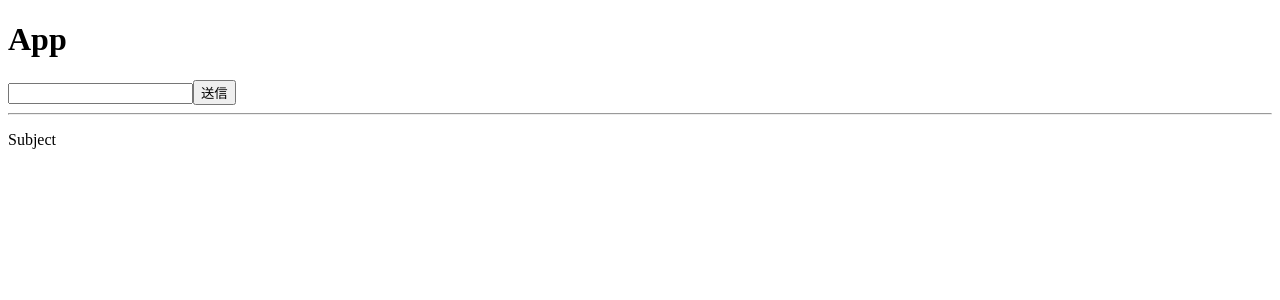
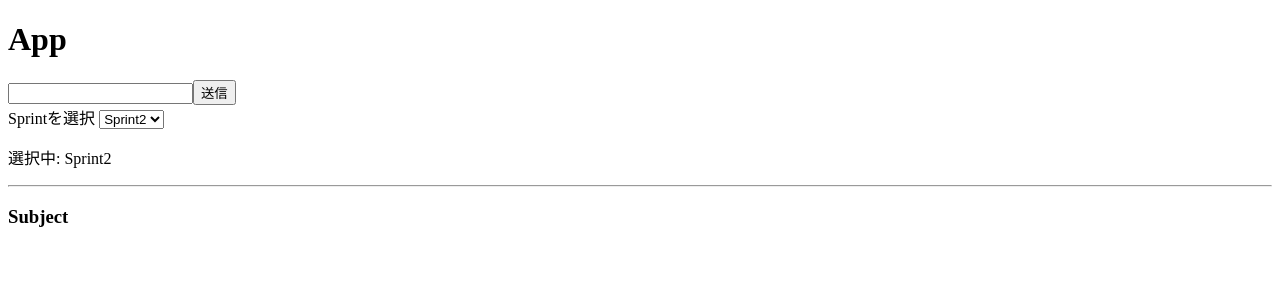
Before and after one commit to Pon-Taichi/BehaviorSubject, an Angular app: page / in a window 1280 px wide. Shown: the top 300 px of the page. Built offline with nearby package versions, Linux system fonts and the light colour scheme.

Commit message:
セレクトボックス操作時のみSprintを取得可能

```diff
--- a/src/app/app.component.html
+++ b/src/app/app.component.html
@@ -1,6 +1,21 @@
+<!-- フォームのサンプル -->
 <h1>{{ value }}</h1>
 <input type="text" #input />
 <button (click)="onClick(input.value)">送信</button>
+<!-- ここまで -->
+
+<div>
+    <label for="select">Sprintを選択 </label>
+    <select id="select" #sprint (change)="onChange(sprint.value)">
+        <option
+            *ngFor="let sprint of sprintList"
+            [selected]="isCurrentSprint(sprint)"
+        >
+            {{ sprint.name }}
+        </option>
+    </select>
+    <p>選択中: {{ selectedSprint.name }}</p>
+</div>
+
 <hr />
-
 <app-subject></app-subject>
--- a/src/app/app.component.ts
+++ b/src/app/app.component.ts
@@ -1,4 +1,5 @@
 import { Component, OnInit } from '@angular/core';
+import { Sprint } from 'mock-sprint';
 import { SubjectService } from './services/subject.service';
 
 @Component({
@@ -8,14 +9,56 @@ import { SubjectService } from './services/subject.service';
 })
 export class AppComponent implements OnInit {
     constructor(private subjectService: SubjectService) {}
-    title = 'learn-subject';
+
     value: string = 'App';
 
+    initialData: Sprint = {
+        id: '0',
+        name: '------',
+        timeFrame: 'initial',
+    };
+
+    sprintList: Sprint[] = [this.initialData];
+    selectedSprint: Sprint = this.initialData;
+
     ngOnInit() {
+        // フォームのサンプル
         this.subjectService.subject.subscribe((data) => (this.value = data));
+
+        // 選択中のSprintを購読
+        this.subjectService.sprintSubject.subscribe((res) => {
+            this.selectedSprint = res;
+        });
+
+        // Sprint一覧を取得
+        this.subjectService.getSprintList().subscribe((res) => {
+            // Sprint一覧から現在のSprintを取得
+            const sprint = res.find((s) => this.isCurrentSprint(s));
+
+            if (sprint) {
+                // 現在のSprintを選択中Sprint更新メソッドへ渡す
+                this.subjectService.updateSelectedSprint(sprint);
+            }
+
+            // Sprint一覧を初期値に追加
+            this.sprintList.push(...res);
+        });
     }
 
+    // フォームのサンプル
     onClick(input: string): void {
         this.subjectService.update(input);
     }
+
+    // 選択したSprintをselectedSprint更新用メソッドへ渡す
+    onChange(sprintName: string) {
+        const sprint = this.sprintList.find((s) => s.name === sprintName);
+        if (!sprint || sprint.id === '0') return;
+
+        this.subjectService.updateSelectedSprint(sprint);
+    }
+
+    isCurrentSprint(sprint: Sprint): boolean {
+        return sprint.timeFrame === 'current';
+    }
 }
--- a/src/app/services/subject.service.ts
+++ b/src/app/services/subject.service.ts
@@ -1,5 +1,6 @@
 import { Injectable } from '@angular/core';
-import { BehaviorSubject, Subject } from 'rxjs';
+import { Sprint, SPRINT_LIST } from 'mock-sprint';
+import { BehaviorSubject, Observable, of, Subject, tap } from 'rxjs';
 
 @Injectable({
     providedIn: 'root',
@@ -7,7 +8,18 @@ import { BehaviorSubject, Subject } from 'rxjs';
 export class SubjectService {
     subject = new Subject<string>();
 
+    sprintSubject = new Subject<Sprint>();
+
+    getSprintList(): Observable<Sprint[]> {
+        const sprintList = of(SPRINT_LIST).pipe(tap());
+        return sprintList;
+    }
+
     update(data: string) {
         this.subject.next(data);
     }
+
+    updateSelectedSprint(sprint: Sprint): void {
+        this.sprintSubject.next(sprint);
+    }
 }
--- a/src/app/subject/subject.component.html
+++ b/src/app/subject/subject.component.html
@@ -1,3 +1,9 @@
+<!-- フォームのサンプル -->
 <div>
-    <p>{{ value }}</p>
+    <h3>{{ value }}</h3>
 </div>
+<!-- ここまで -->
+
+<div>
+    <h5>{{ selectedSprint?.name }}</h5>
+</div>
--- a/src/app/subject/subject.component.ts
+++ b/src/app/subject/subject.component.ts
@@ -1,4 +1,5 @@
 import { Component, OnInit } from '@angular/core';
+import { Sprint } from 'mock-sprint';
 import { BehaviorSubject, Subject } from 'rxjs';
 import { SubjectService } from '../services/subject.service';
 
@@ -11,8 +12,15 @@ export class SubjectComponent implements OnInit {
     constructor(private subjectService: SubjectService) {}
 
     value: string = 'Subject';
+    selectedSprint?: Sprint;
 
     ngOnInit(): void {
+        // フォームのサンプル
         this.subjectService.subject.subscribe((data) => (this.value = data));
+
+        // 選択中のSprintを購読
+        this.subjectService.sprintSubject.subscribe(
+            (res) => (this.selectedSprint = res)
+        );
     }
 }
```
